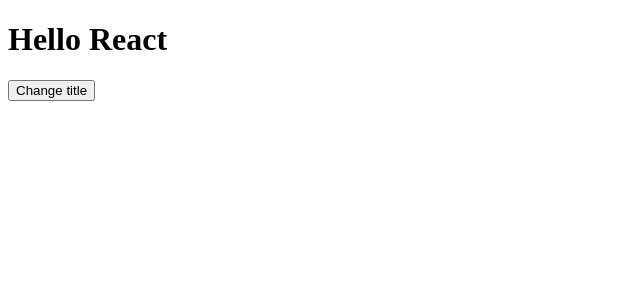
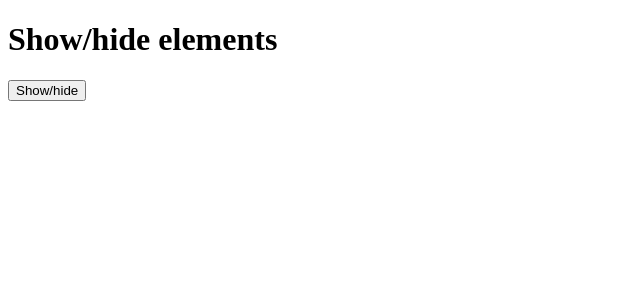
Before and after one commit to pranabdas/react-learning, a React (Create React App) app in the folder my-react-app/: page / in a window 1280 px wide. Shown: the top 300 px of the page, without its empty margins (0-640 px from the left). Built offline with nearby package versions, Linux system fonts and the light colour scheme.

Commit message:
17 show hide

```diff
--- a/my-react-app/src/App.jsx
+++ b/my-react-app/src/App.jsx
@@ -1,19 +1,38 @@
-import React, { useState } from 'react';
+import React from 'react';
 
 function App() {
 
-  const [title, setTitle] = useState("Hello React");
-
-  const handleClick = () => {
-    (title === "Hello React") ? setTitle("Hello useState") : setTitle("Hello React")
-  };
+  const [show, setShow] = React.useState(false);
 
   return(
     <>
-      <h1>{title}</h1>
-      <button onClick={handleClick}>Change title</button>
+      <h1>Show/hide elements</h1>
+      <button onClick={() => {setShow(!show)}}>Show/hide</button>
+      {show && <Item />}
     </>
   );
+};
+
+const Item = () => {
+  const [size, setSize] = React.useState(window.innerWidth);
+
+  const getSize = () => {
+    setSize(window.innerWidth);
+  };
+
+  React.useEffect(() => {
+    window.addEventListener('resize', getSize);
+    return () => {
+      window.removeEventListener('resize', getSize);
+    }
+  }, []);
+
+  return (
+    <>
+      <h1>Window size</h1>
+      <h2>{size}px</h2>
+    </>
+  )
 }
 
 export default App
```
Also changed, not shown: 1 other file (tests, documents, lock files or other folders).
